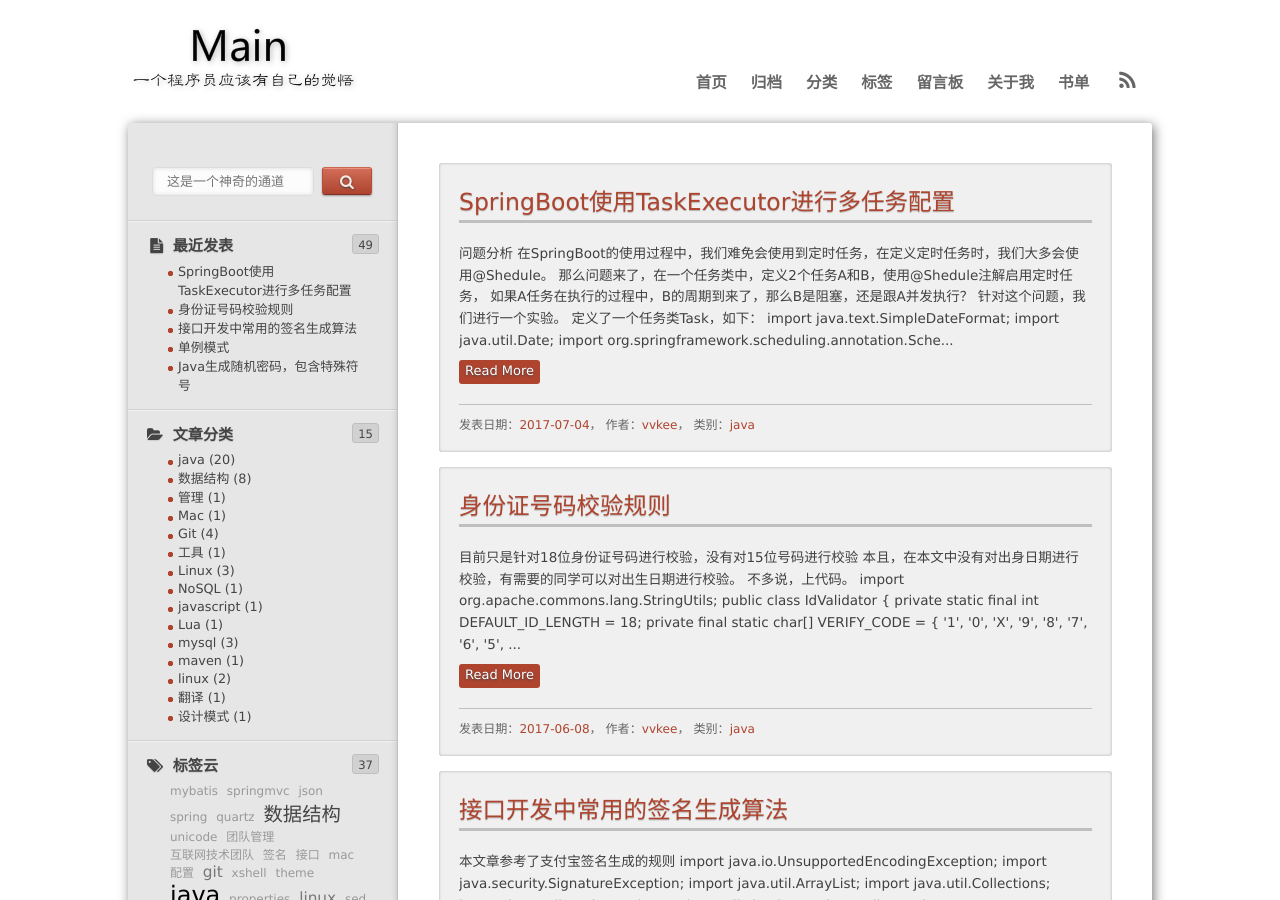
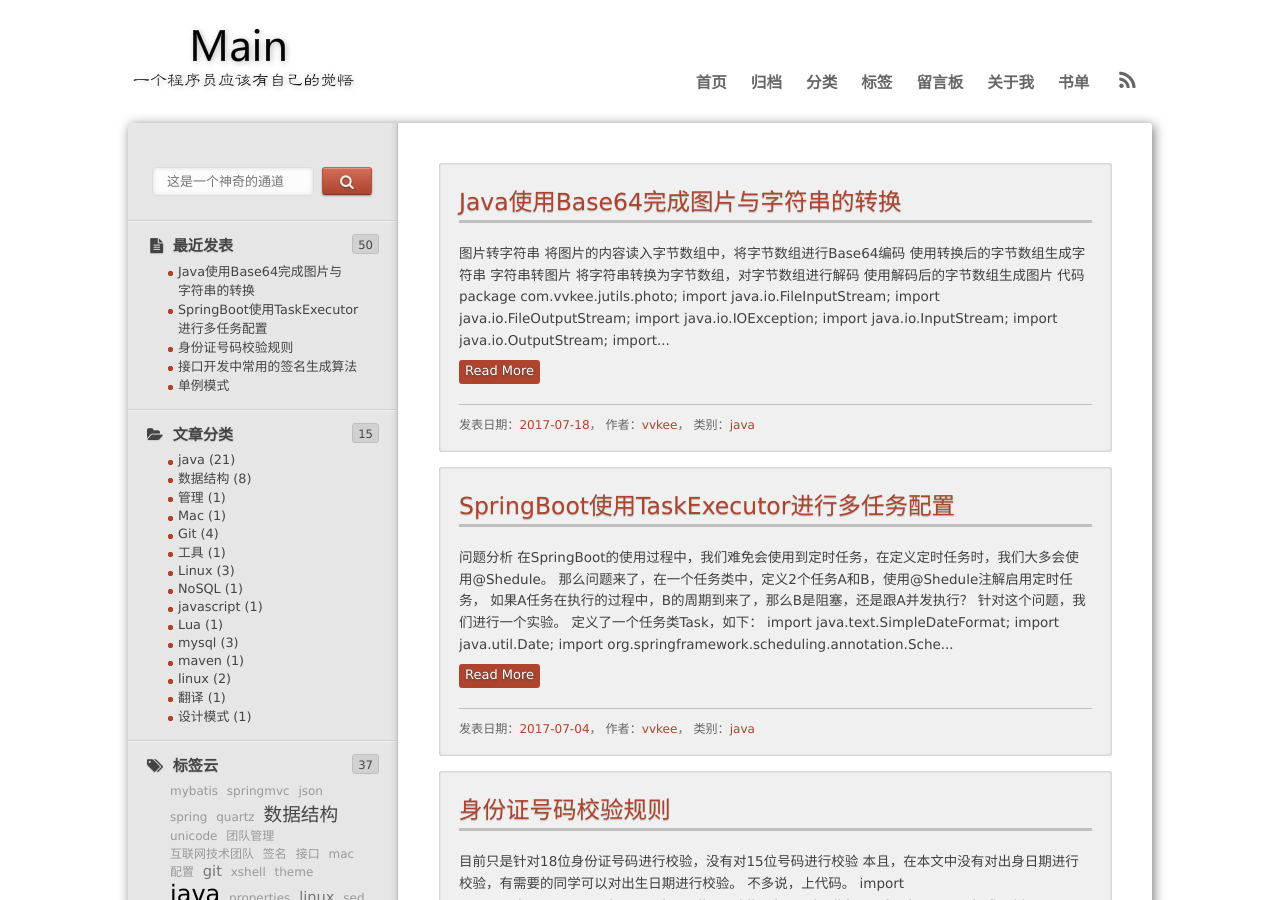
Before and after one commit to xuhf/xuhf.github.com, a Jekyll site: the page built from index.html, in a window 1280 px wide and 900 px high. Built offline with Jekyll 4.4.1, drawn with Linux system fonts in a browser that asks for light colours; nearby versions of some CDN libraries; library files that are not in the unit come from our copies; the list of posts is cut into pages by our own code; comment, search, counter and statistics services are not loaded; some of the changed text lies outside the part shown.

Commit message:
新增java使用base64进行图片和字符串的转换

````diff
--- /dev/null
+++ b/_posts/2017-07-18-java-base64-image-2-str.md
@@ -0,0 +1,105 @@
+---
+layout : post
+title : "Java使用Base64完成图片与字符串的转换"
+category : "java"
+tags : [java]
+---
+
+## 图片转字符串
+
+将图片的内容读入字节数组中，将字节数组进行Base64编码
+
+使用转换后的字节数组生成字符串
+
+## 字符串转图片
+
+将字符串转换为字节数组，对字节数组进行解码
+
+使用解码后的字节数组生成图片
+
+## 代码
+
+```java
+package com.vvkee.jutils.photo;
+
+import java.io.FileInputStream;
+import java.io.FileOutputStream;
+import java.io.IOException;
+import java.io.InputStream;
+import java.io.OutputStream;
+
+import org.apache.commons.codec.binary.Base64;
+import org.apache.commons.lang.StringUtils;
+
+/**
+ * 图像和字符串之间的转换
+ *
+ * @author vvkee
+ *
+ */
+public class ImageUtil {
+
+    public static void main(String[] args) {
+        String imagePath = "F:\\tuoniao.jpg";
+        String newImagePath = "F:\\tuoniao_3.jpg";
+        String content = toBase64(imagePath);
+        System.out.println(content.length());
+        System.out.println(content);
+        boolean flag = toImage(content, newImagePath);
+        if (flag) {
+            System.out.println("字符串转图像成功");
+        }
+    }
+
+    // 将图片文件转化为字节数组字符串，并对其进行Base64编码处理
+    public static String toBase64(String imagePath) {
+        InputStream in = null;
+        byte[] data = null;
+        // 读取图片字节数组
+        try {
+            in = new FileInputStream(imagePath);
+            data = new byte[in.available()];
+            in.read(data);
+            in.close();
+        } catch (IOException e) {
+            e.printStackTrace();
+        }
+        // 对字节数组Base64编码
+        Base64 base64 = new Base64();
+        // 返回Base64编码过的字节数组字符串
+        return new String(base64.encode(data));
+    }
+
+    // base64字符串转化成图片
+    // 对字节数组字符串进行Base64解码并生成图片
+    public static boolean toImage(String content, String imagePath) {
+        if (StringUtils.isBlank(content) || StringUtils.isBlank(imagePath)) {
+            return false;
+        }
+        Base64 base64 = new Base64();
+        byte[] b = content.getBytes();
+        try {
+            // Base64解码
+            b = base64.decode(b);
+            for (int i = 0; i < b.length; ++i) {
+                // 调整异常数据
+                if (b[i] < 0) {
+                    b[i] += 256;
+                }
+            }
+            // 生成图片
+            OutputStream out = new FileOutputStream(imagePath);
+            out.write(b);
+            out.flush();
+            out.close();
+            return true;
+        } catch (Exception e) {
+            return false;
+        }
+    }
+}
+```
+
+## 参考代码
+
+<http://blog.csdn.net/hfhwfw/article/details/5544408>
````
Also changed, not shown: _posts/2016-09-22-java-security.md (+2 -3 lines).
